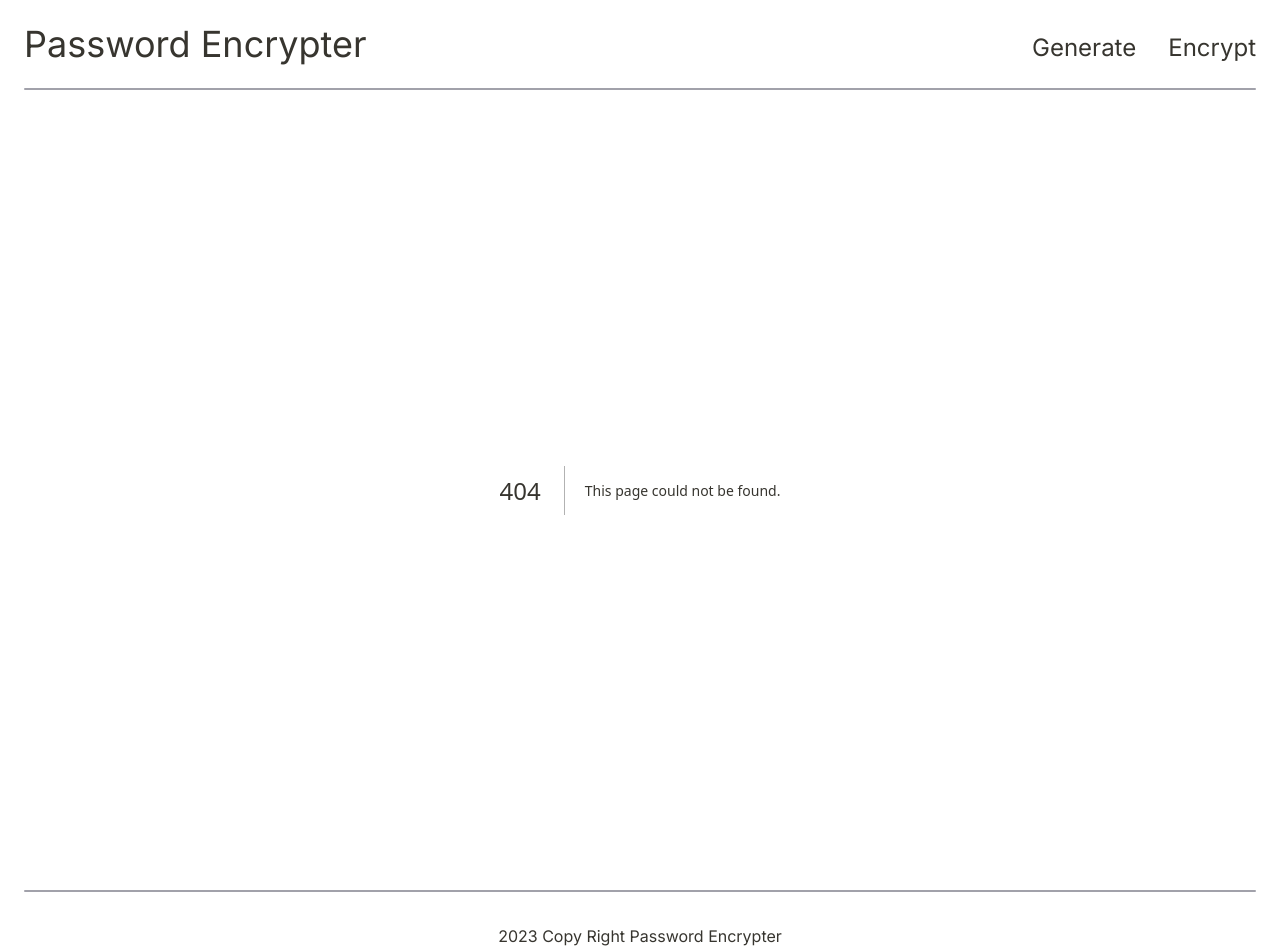
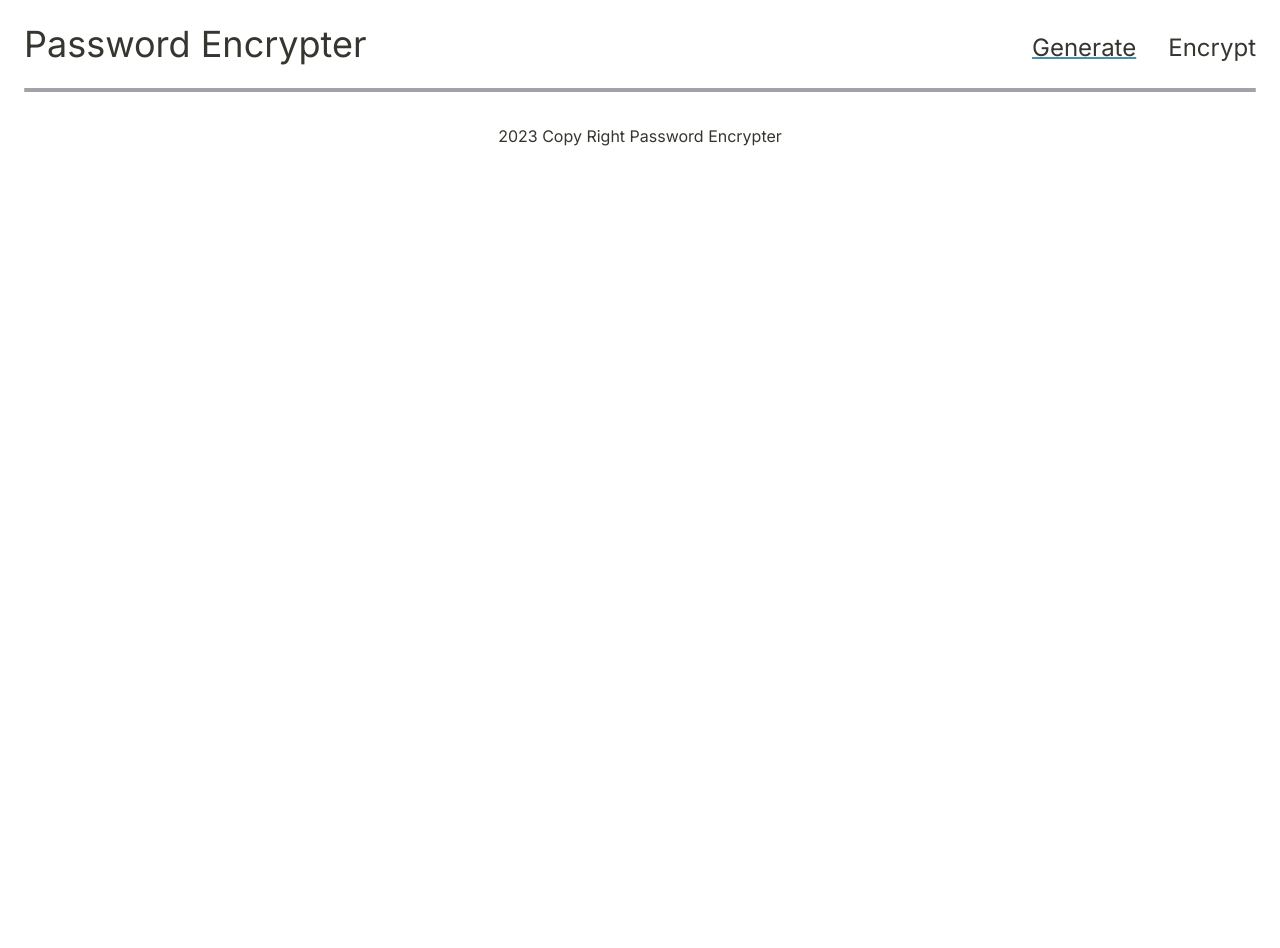
Before and after one commit to BaoTran685/password-encrypter, a Next.js app: page /generate in a window 1280 px wide. Before the commit this address had no page. After the commit the page ends 800 px from the top, so only its background shows below. Built offline with nearby package versions, Linux system fonts and the light colour scheme.

Commit message:
header underline color for generate and encrypt page

```diff
--- a/src/app/globals.css
+++ b/src/app/globals.css
@@ -15,8 +15,6 @@
   --green-color: #21A179;
   --dark-green-color: #2f7d65;
 
-  --light-blue-color: #54b3d6;
-  --dark-blue-color: #3b819d;
 
   --grey-color: #45474B; /* texts */
   --purple-color: #8A2387; /* header */
--- a/src/app/page.tsx
+++ b/src/app/page.tsx
@@ -1,10 +1,9 @@
-import AnimateText from "@/components/animateText";
 
 const Home = () => {
   return (
     <main className="my-10 sm:my-20">
       <div className="flex pl-10">
-        <ol className="text--content list-disc space-y-2">
+        <ol className="text--content list-disc space-y-2 sm:space-y-4">
           <li>Hello...! This app is the renew version of the ...</li>
           <li>
             <span className="text-[--red-color] font-bold">
--- a/src/components/header.tsx
+++ b/src/components/header.tsx
@@ -1,5 +1,8 @@
+"use client";
+
 import Link from "next/link";
 import Line from "./line";
+import { usePathname } from "next/navigation";
 
 const links = [
   {
@@ -15,7 +18,10 @@ const links = [
   //   name: "About",
   // },
 ];
+
 const Header = () => {
+  const path = usePathname();
+
   return (
     <nav>
       <div className="flex flex-col sm:flex-row sm:justify-between py-4 sm:py-5 md:py-6">
@@ -23,11 +29,14 @@ const Header = () => {
           <p className="text--main--header text-center">Password Encrypter</p>
         </Link>
         <div className="flex flex-row justify-center items-end space-x-4 sm:space-x-8 mt-2 sm:mt-0">
-          {links.map((item, index) => (
-            <Link key={index} href={item.link} className="hover:underline">
-              <p className="text--sub--header">{item.name}</p>
-            </Link>
-          ))}
+          {links.map((item, index) => {
+            const underline = path == item.link ? "underline" : "";
+            return (
+              <Link key={index} href={item.link} className={`hover:underline ${underline} decoration-2 decoration-[--dark-blue-color]`}>
+                <p className="text--sub--header">{item.name}</p>
+              </Link>
+            );
+          })}
         </div>
       </div>
       <Line />
```
Also changed, not shown: src/app/generate/page.tsx (added, +11 -0 lines).
